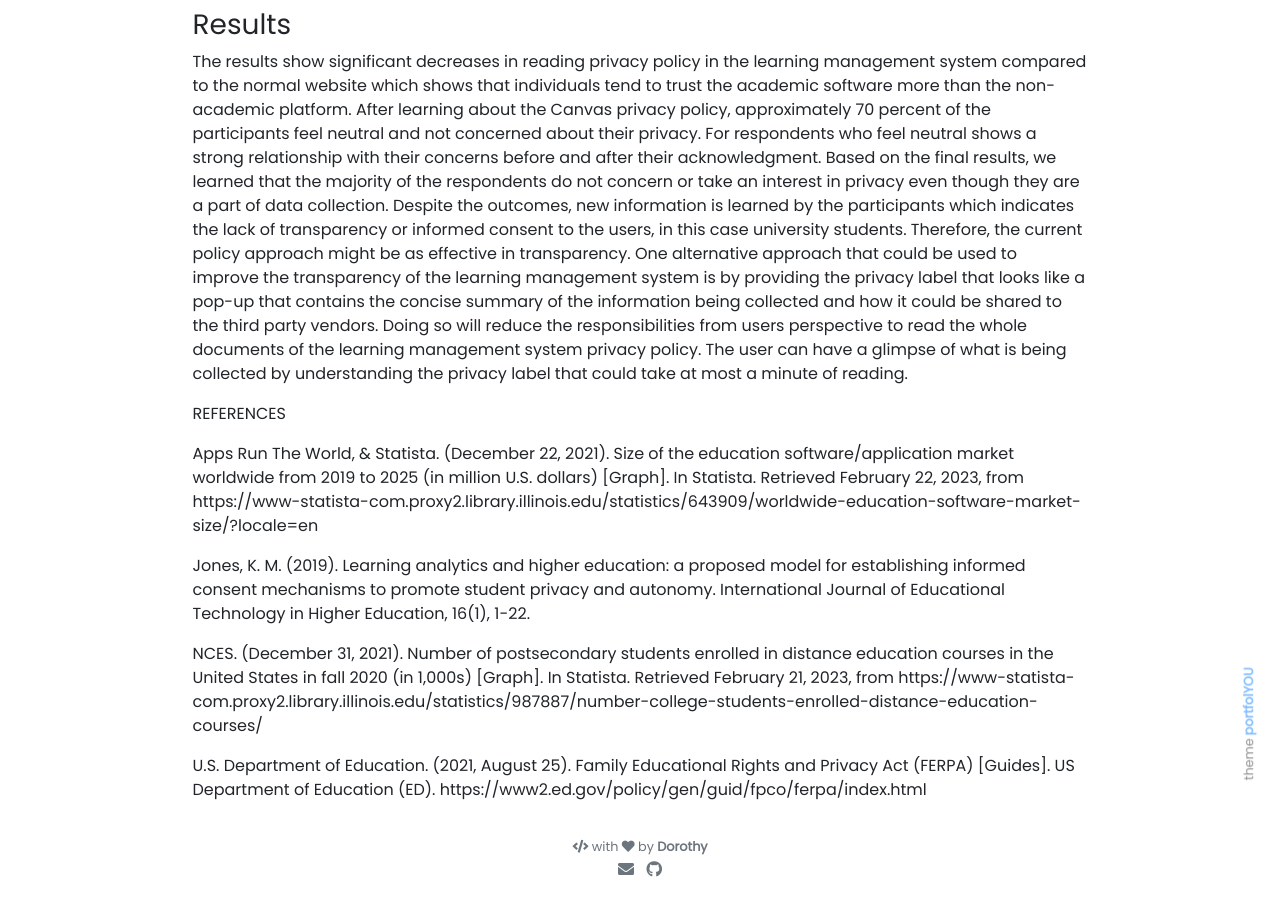
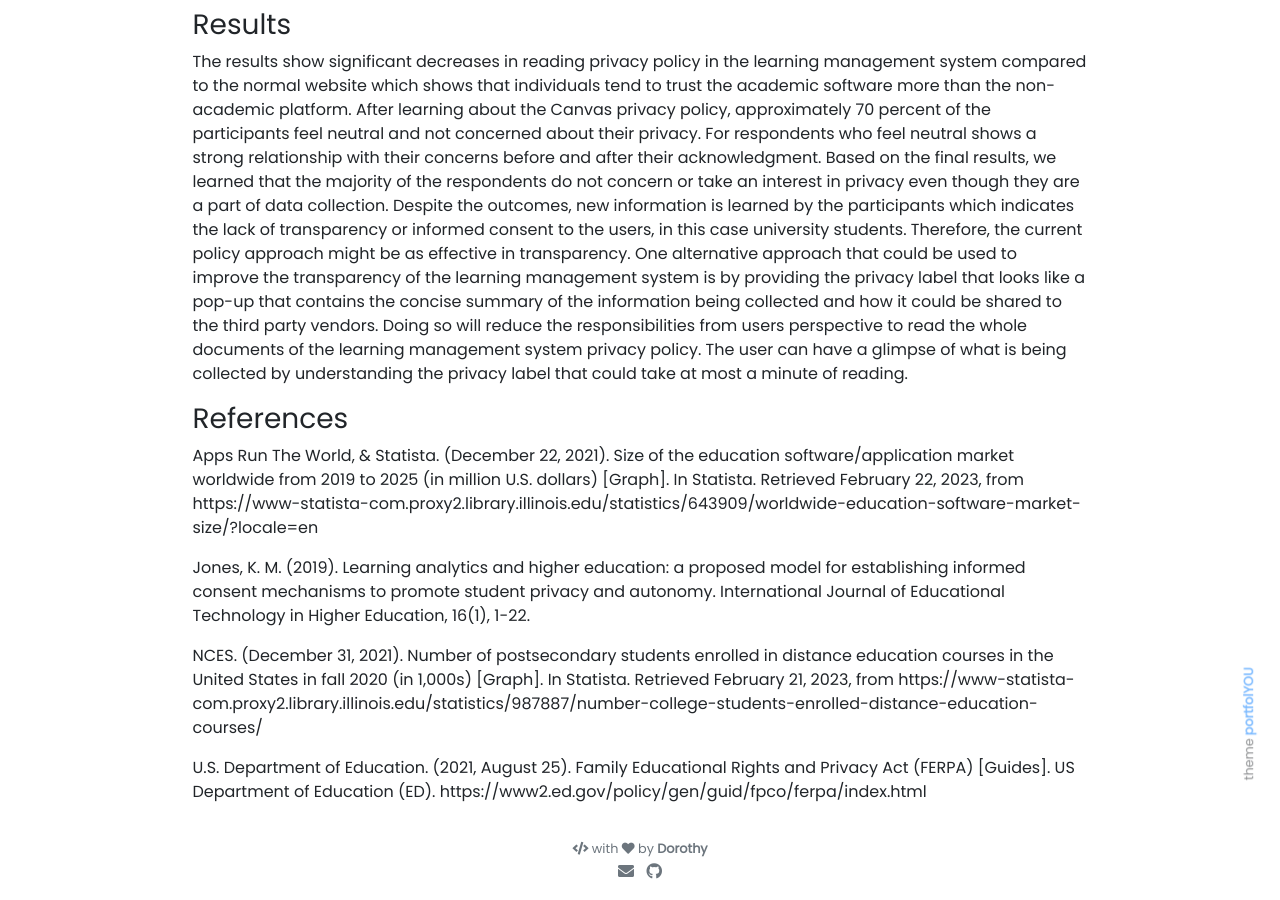
Before and after one commit to Donlapun/donlapun.github.io, a Jekyll site: the page built from _projects/LMS.md, in a window 1280 px wide and 900 px high, scrolled down 1194 px. Built offline with Jekyll 4.4.1, drawn with Linux system fonts in a browser that asks for light colours; nearby versions of some CDN libraries.

Commit message:
Update LMS.md
typo

```diff
--- a/_projects/LMS.md
+++ b/_projects/LMS.md
@@ -28,7 +28,7 @@ custom_js:
 	Based on the final results, we learned that the majority of the respondents do not concern or take an interest in privacy even though they are a part of data collection. Despite the outcomes, new information is learned by the participants which indicates the lack of transparency or informed consent to the users, in this case university students. Therefore, the current policy approach might be as effective in transparency. One alternative approach that could be used to improve the transparency of the learning management system is by providing the privacy label that looks like a pop-up that contains the concise summary of the information being collected and how it could be shared to the third party vendors. Doing so will reduce the responsibilities from users perspective to read the whole documents of the learning management system privacy policy. The user can have a glimpse of what is being collected by understanding the privacy label that could take at most a minute of reading.
 
 
-REFERENCES
+### References
 
 Apps Run The World, & Statista. (December 22, 2021). Size of the education software/application market worldwide from 2019 to 2025 (in million U.S. dollars) [Graph]. In Statista. Retrieved February 22, 2023, from https://www-statista-com.proxy2.library.illinois.edu/statistics/643909/worldwide-education-software-market-size/?locale=en
 
```
